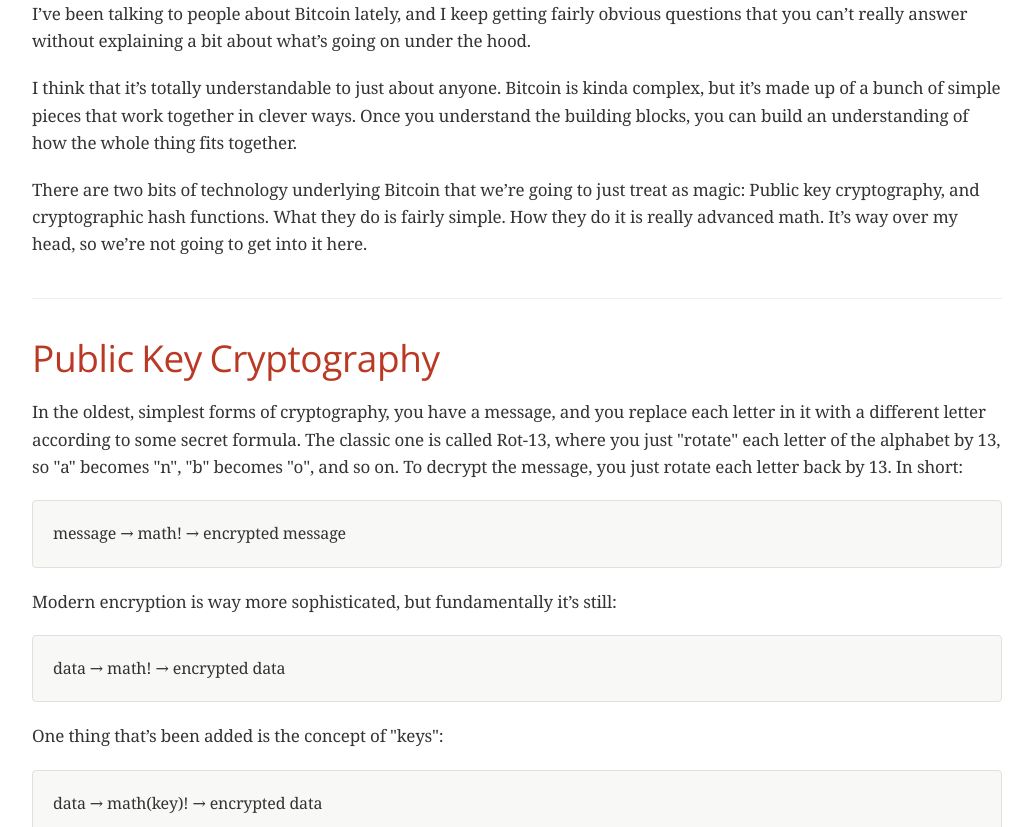
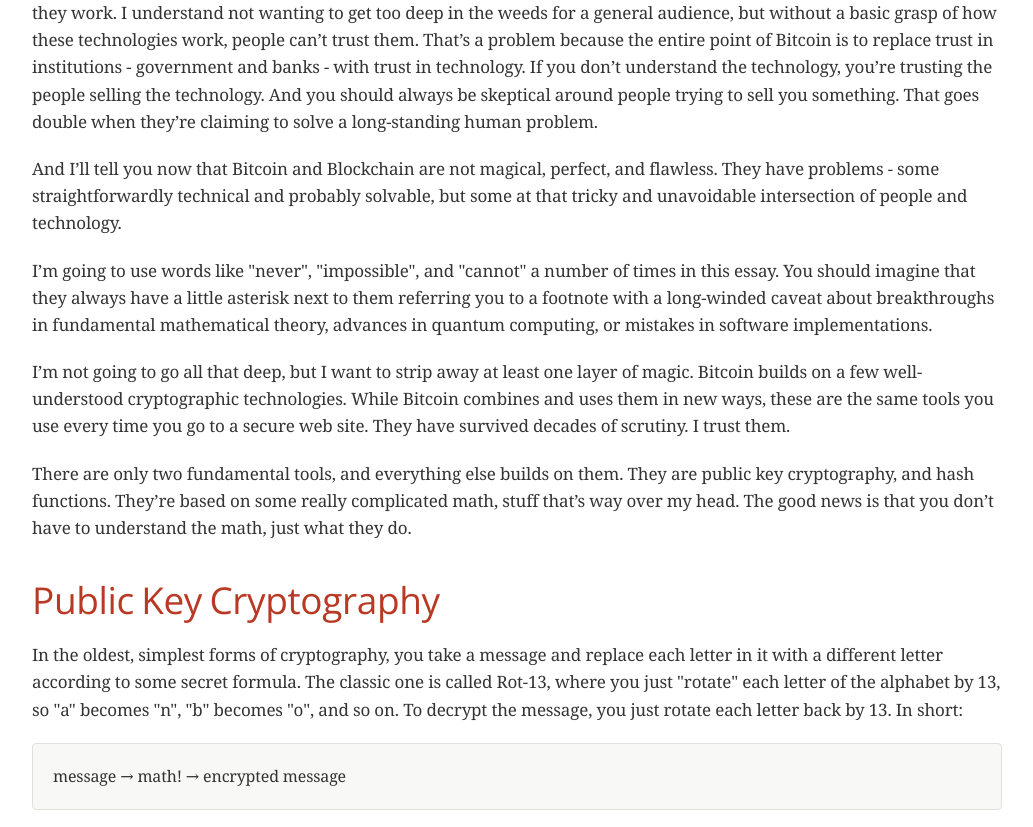
Before and after one commit to bluegraybox/BTCSplain, a plain HTML site: page index.html in a window 1280 px wide. Shown: the part 425-1252 px from the top of the page, without its empty margins (123-1156 px from the left). Drawn offline with nearby package versions, Linux system fonts and the light colour scheme; a web font is replaced by a local one.

Commit message:
Updated with changes from commit e2d81f1

```diff
--- a/index.html
+++ b/index.html
@@ -424,32 +424,47 @@
 <div id="content">
 <div id="preamble">
 <div class="sectionbody">
+<div class="paragraph">
+<p><em>View on <a href="http://bluegraybox.github.io/BTCSplain/">GitHub Pages</a></em></p>
+</div>
 <div id="toc" class="toc">
 <div id="toctitle" class="title">Table of Contents</div>
 <ul class="sectlevel1">
-<li><a href="#_preamble">Preamble</a></li>
 <li><a href="#_public_key_cryptography">Public Key Cryptography</a></li>
 <li><a href="#_cryptographic_hash_functions">Cryptographic Hash Functions</a></li>
 <li><a href="#_digital_signatures">Digital Signatures</a></li>
 <li><a href="#_bitcoin_transactions">Bitcoin Transactions</a></li>
 </ul>
 </div>
-</div>
-</div>
-<div class="sect1">
-<h2 id="_preamble">Preamble</h2>
-<div class="sectionbody">
 <div class="paragraph">
-<p>I&#8217;ve been talking to people about Bitcoin lately, and I keep getting fairly obvious questions that you can&#8217;t really answer without explaining a bit about what&#8217;s going on under the hood.</p>
+<p>I&#8217;ve been to a number of talks about Bitcoin and Blockchain recently, and I&#8217;ve found them kinda frustrating.
+They&#8217;re given by enthusiasts who go on about all the cool things you&#8217;ll be able to do with these technologies, without explaining how they work.
+I understand not wanting to get too deep in the weeds for a general audience, but without a basic grasp of how these technologies work, people can&#8217;t trust them.
+That&#8217;s a problem because the entire point of Bitcoin is to replace trust in institutions - government and banks - with trust in technology.
+If you don&#8217;t understand the technology, you&#8217;re trusting the people selling the technology.
+And you should always be skeptical around people trying to sell you something.
+That goes double when they&#8217;re claiming to solve a long-standing human problem.</p>
 </div>
 <div class="paragraph">
-<p>I think that it&#8217;s totally understandable to just about anyone.
-Bitcoin is kinda complex, but it&#8217;s made up of a bunch of simple pieces that work together in clever ways.
-Once you understand the building blocks, you can build an understanding of how the whole thing fits together.</p>
+<p>And I&#8217;ll tell you now that Bitcoin and Blockchain are not magical, perfect, and flawless.
+They have problems - some straightforwardly technical and probably solvable, but some at that tricky and unavoidable intersection of people and technology.</p>
 </div>
 <div class="paragraph">
-<p>There are two bits of technology underlying Bitcoin that we&#8217;re going to just treat as magic: Public key cryptography, and cryptographic hash functions.
-What they do is fairly simple. How they do it is really advanced math. It&#8217;s way over my head, so we&#8217;re not going to get into it here.</p>
+<p>I&#8217;m going to use words like "never", "impossible", and "cannot" a number of times in this essay.
+You should imagine that they always have a little asterisk next to them referring you to a footnote with a long-winded caveat about breakthroughs in fundamental mathematical theory, advances in quantum computing, or mistakes in software implementations.</p>
+</div>
+<div class="paragraph">
+<p>I&#8217;m not going to go all that deep, but I want to strip away at least one layer of magic.
+Bitcoin builds on a few well-understood cryptographic technologies.
+While Bitcoin combines and uses them in new ways, these are the same tools you use every time you go to a secure web site.
+They have survived decades of scrutiny.
+I trust them.</p>
+</div>
+<div class="paragraph">
+<p>There are only two fundamental tools, and everything else builds on them.
+They are public key cryptography, and hash functions.
+They&#8217;re based on some really complicated math, stuff that&#8217;s way over my head.
+The good news is that you don&#8217;t have to understand the math, just what they do.</p>
 </div>
 </div>
 </div>
@@ -457,7 +472,7 @@
 <h2 id="_public_key_cryptography">Public Key Cryptography</h2>
 <div class="sectionbody">
 <div class="paragraph">
-<p>In the oldest, simplest forms of cryptography, you have a message, and you replace each letter in it with a different letter according to some secret formula.
+<p>In the oldest, simplest forms of cryptography, you take a message and replace each letter in it with a different letter according to some secret formula.
 The classic one is called Rot-13, where you just "rotate" each letter of the alphabet by 13, so "a" becomes "n", "b" becomes "o", and so on.
 To decrypt the message, you just rotate each letter back by 13.
 In short:</p>
@@ -490,7 +505,7 @@
 </div>
 </div>
 <div class="paragraph">
-<p>The math part doesn&#8217;t have to be secret (and it&#8217;s generally accepted that the more public scrutiny the math is exposed to, the more trustworthy it is).
+<p>Here the math part doesn&#8217;t have to be secret (and the more public scrutiny it gets, the more trustworthy it is).
 What&#8217;s secret is the key.
 Normally (in what we&#8217;ll now call "symmetric key cryptography") you use the same key for encrypting and decrypting:</p>
 </div>
@@ -511,8 +526,8 @@
 <div class="sidebarblock">
 <div class="content">
 <div class="paragraph">
-<p>data &#8594; math(keyA)! &#8594; encrypted data &#8594; math(keyB)! &#8594; data<br>
-data &#8594; math(keyA)! &#8594; encrypted data &#8594; math(keyA)! &#8594; garbage</p>
+<p>data &#8594; math(keyA)! &#8594; encrypted data &#8594; math(<strong>keyB</strong>)! &#8594; data<br>
+data &#8594; math(keyA)! &#8594; encrypted data &#8594; math(<strong>keyA</strong>)! &#8594; garbage</p>
 </div>
 </div>
 </div>
@@ -590,7 +605,7 @@
 </div>
 <div id="footer">
 <div id="footer-text">
-Last updated 2015-11-02 11:19:51 EST
+Last updated 2015-11-11 21:31:19 EST
 </div>
 </div>
 </body>
```
